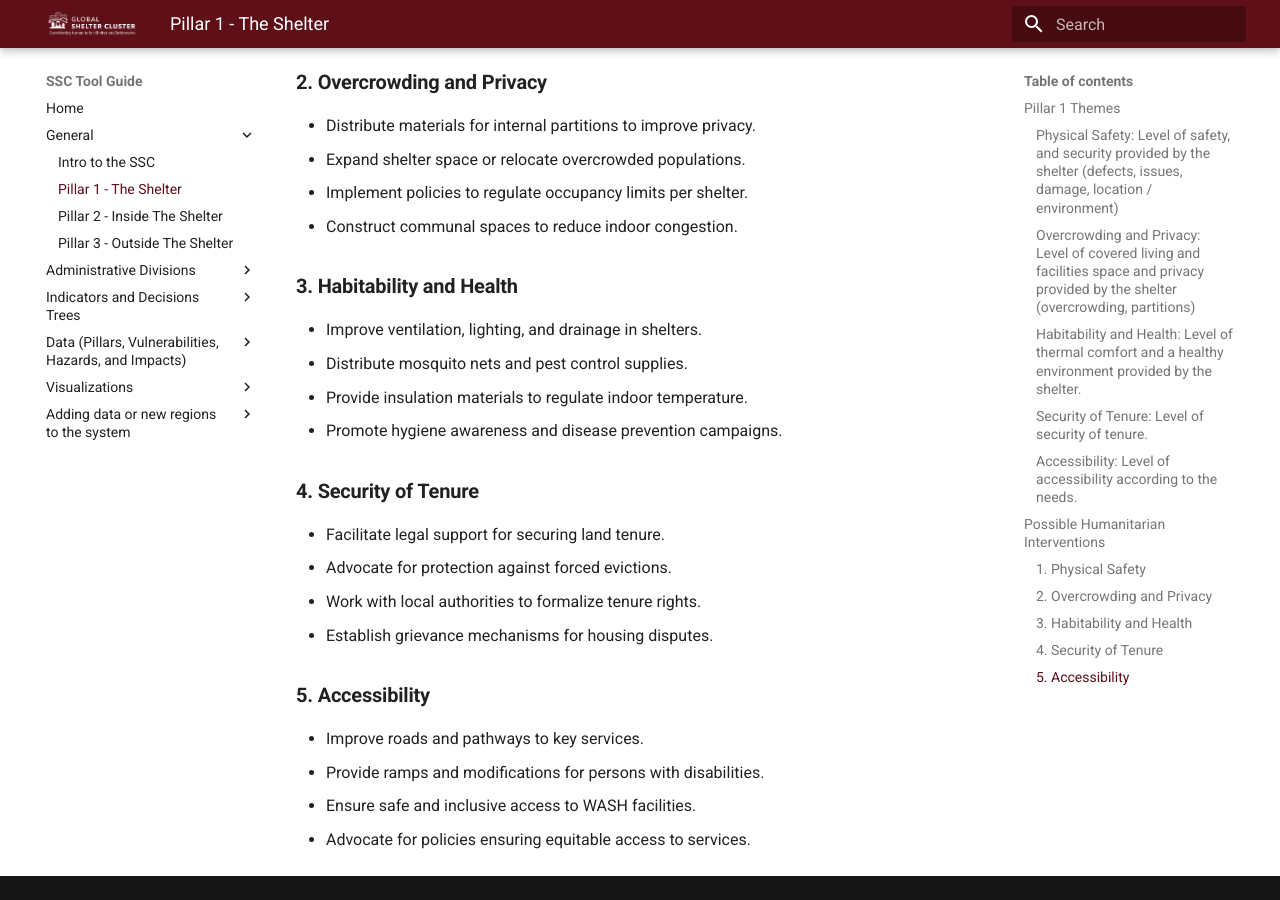
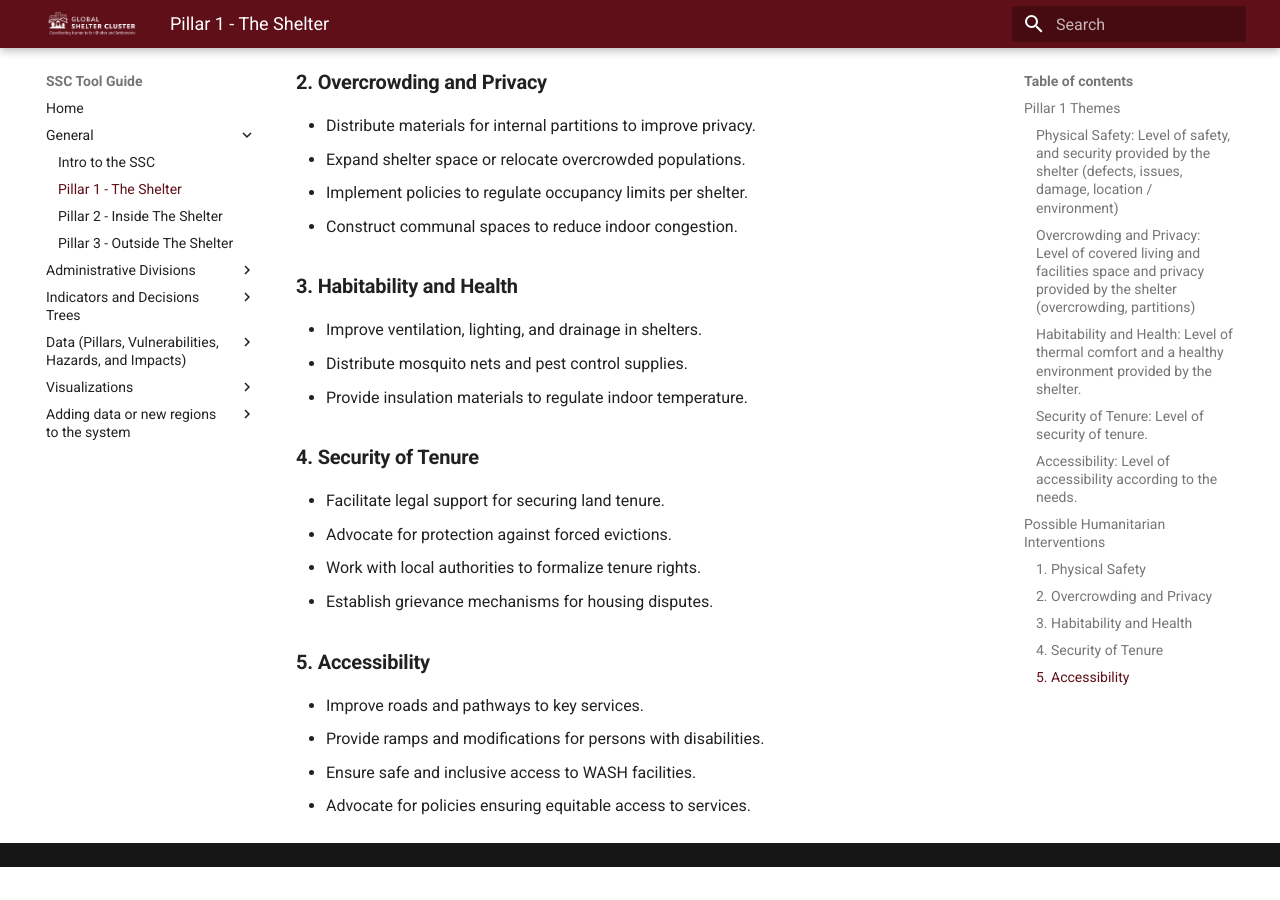
Before and after one commit to jackwharrison/ssc-tool, an MkDocs documentation site: the page built from docs/general/page2.md, in a window 1280 px wide and 900 px high, scrolled down 1598 px. Built offline with MkDocs 1.6.1 and Material for MkDocs 9.7.7, drawn with Linux system fonts in a browser that asks for light colours; plug-ins that fetch from the network failed and are left out; after the commit the page ends 2465 px from its top, so only the background shows below that.

Commit message:
Update page2.md

```diff
--- a/docs/general/page2.md
+++ b/docs/general/page2.md
@@ -58,7 +58,6 @@ _Example Indicators:_ Population density, average floor space per inhabitant
 - Improve ventilation, lighting, and drainage in shelters.
 - Distribute mosquito nets and pest control supplies.
 - Provide insulation materials to regulate indoor temperature.
-- Promote hygiene awareness and disease prevention campaigns.
 
 ### 4. Security of Tenure
 - Facilitate legal support for securing land tenure.
```
